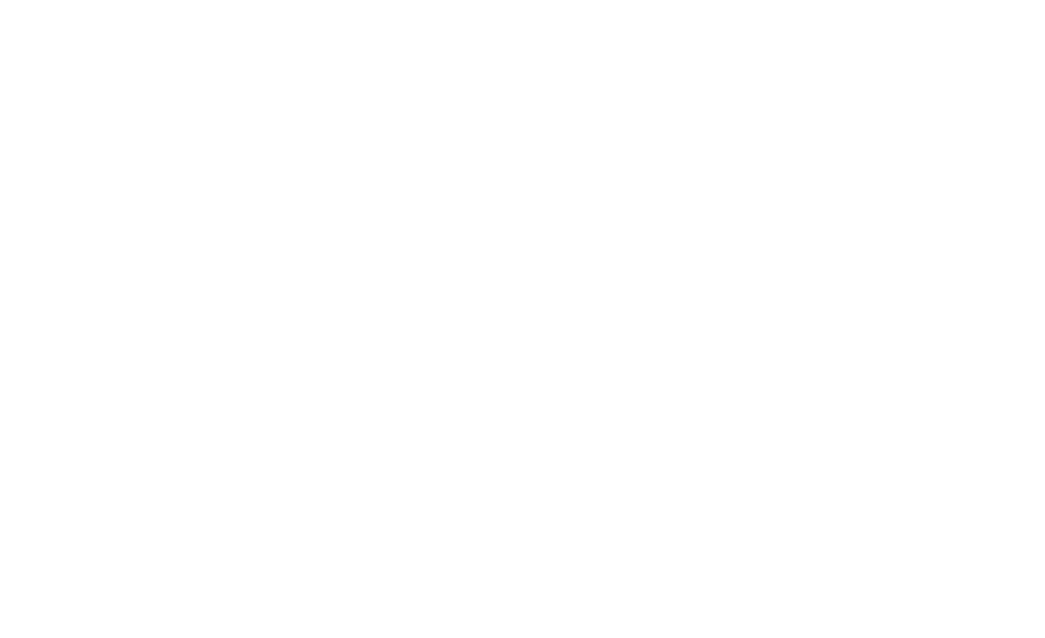
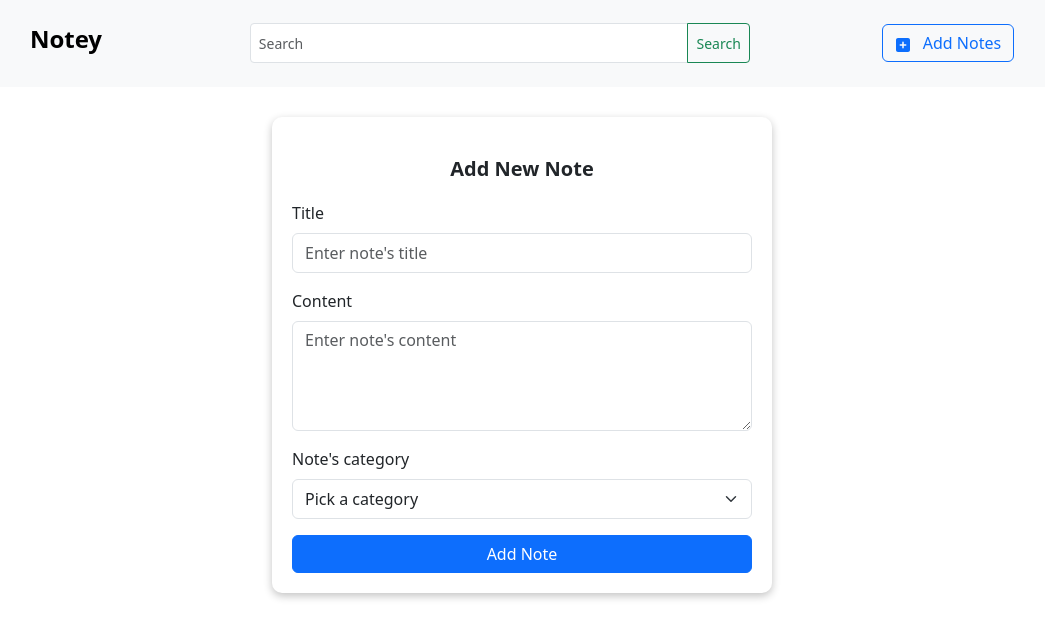
Before and after one commit to M1rshad/Notely, a React (Create React App) app in the folder frontend/: page /add-note in a window 1280 px wide. Before the commit this address had no page. Shown: the top 638 px of the page, without its empty margins (118-1163 px from the left). Built offline with nearby package versions, Linux system fonts and the light colour scheme.

Commit message:
Add Addnotes page

```diff
--- a/frontend/src/App.js
+++ b/frontend/src/App.js
@@ -2,14 +2,15 @@
 import './App.css';
 import NavBar from './Components/NavBar';
 import Homepage from './Pages/Homepage';
+import AddNotes from './Pages/AddNotes';
 
 function App() {
   return (
     <div className="App">
+      <NavBar/>
       <Routes>
-        <Route index element={<Homepage/>}/>
-      {/* <NavBar/> */}
-
+        <Route path='/' element={<Homepage/>}/>
+        <Route path='/add-note' element={<AddNotes/>}/>
       </Routes>
     </div>
   );
--- a/frontend/src/Components/NavBar.jsx
+++ b/frontend/src/Components/NavBar.jsx
@@ -1,6 +1,7 @@
 import React from 'react'
 import 'bootstrap/dist/css/bootstrap.min.css';
 import { FaSquarePlus } from 'react-icons/fa6'
+import { Link } from 'react-router-dom';
 
 function NavBar() {
   return (
@@ -27,7 +28,7 @@
           </div>
         </div>
 
-        <a href="/add-note"  style={{ textDecoration: "none" }}>
+        <Link to="/add-note"  style={{ textDecoration: "none" }}>
         <button
             className="btn btn-outline-primary btn-md"
             type="button"
@@ -35,7 +36,7 @@
           >
             <FaSquarePlus className="me-2 fs-6" /> Add Notes
           </button>
-        </a>
+        </Link>
       </div>
     </nav>
     </div>
--- /dev/null
+++ b/frontend/src/Pages/AddNotes.css
@@ -0,0 +1,24 @@
+form{
+    width: 500px;
+    height: auto;
+    padding: 20px;
+    border-radius: 10px;
+    box-shadow: rgba(0, 0, 0, 0.24) 0px 3px 8px;
+    margin: 30px auto;
+    background-color: white;
+}
+form label{
+    text-align: left;
+    display: block;
+}
+
+form h5{
+    text-align: center;
+    font-weight: bold;
+    margin: 20px auto;
+}
+
+form input{
+    height: 40px;
+    /* margin-bottom: 30px; */
+}
--- /dev/null
+++ b/frontend/src/Pages/AddNotes.jsx
@@ -0,0 +1,86 @@
+import React, { useState } from "react";
+import "./AddNotes.css";
+import { useNavigate } from "react-router-dom";
+
+
+function AddNotes({addNote}) {
+    const [title, setTitle] = useState("");
+    const [body, setBody] = useState("");
+    const [category, setCategory] = useState("");
+
+    const navigate = useNavigate()
+
+    const newNote = {
+      title: title,
+      body: body,
+      category: category
+    }
+
+    const handleSubmit = (e) => {
+      e.preventDefault()
+      if(!title && !body && !category){
+        return;
+      }
+      addNote(newNote)
+      navigate("/")
+      console.log(newNote)
+    }
+  return (
+    <form onSubmit={handleSubmit}>
+      <h5>Add New Note</h5>
+      <div className="mb-3">
+        <label htmlFor="exampleFormControlInput1" className="form-label">
+          Title
+        </label>
+        <input
+          className="form-control"
+          id="exampleFormControlInput1"
+          placeholder="Enter note's title"
+          value={title}
+          onChange={(e) => setTitle(e.target.value)}
+        />
+      </div>
+
+      <div className="mb-3">
+        <label htmlFor="exampleFormControlTextarea1" className="form-label">
+          Content
+        </label>
+        <textarea
+          className="form-control"
+          id="exampleFormControlTextarea1"
+          rows={4}
+          placeholder="Enter note's content"
+          value={body}
+          onChange={(e) => setBody(e.target.value)}
+        ></textarea>
+      </div>
+
+      <div className="mb-3">
+        <label htmlFor="exampleFormControlTextarea1" className="form-label">
+          Note's category
+        </label>
+        <select
+          className="form-select"
+          aria-label="Default select example"
+          value={category}
+          style={{ height: "40px" }}
+          onChange={(e) => setCategory(e.target.value)}
+        >
+          <option value="">Pick a category</option>
+          <option value="BUSINESS">Business</option>
+          <option value="PERSONAL">Personal</option>
+          <option value="IMPORTANT">Important</option>
+        </select>
+      </div>
+
+      <button
+        className="btn btn-primary d-flex justify-content-center"
+        style={{ width: "100%" }}
+      >
+        Add Note
+      </button>
+    </form>
+  )
+}
+
+export default AddNotes
```
